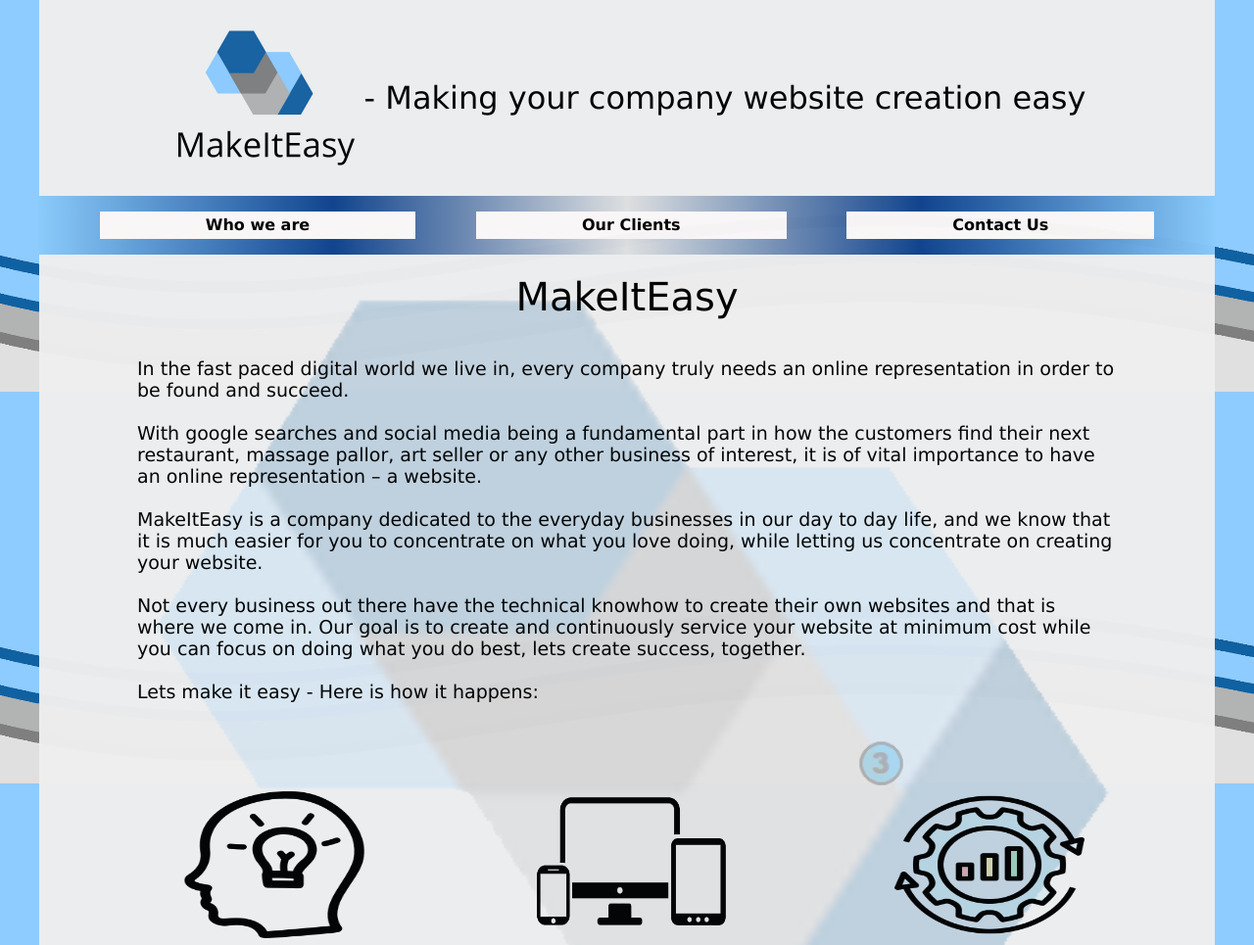
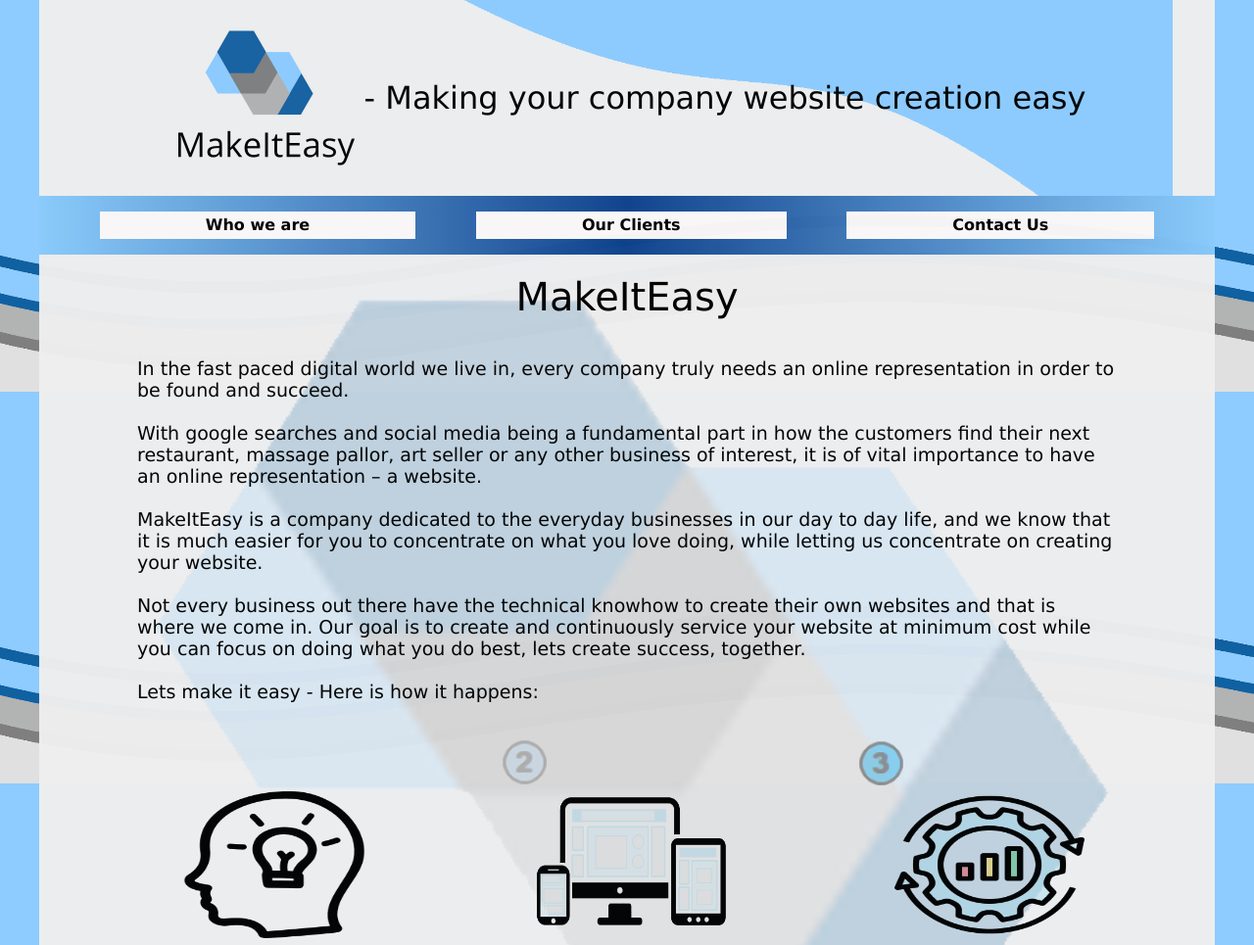
Before and after one commit to ImanRS1/MakeItEasy, a plain HTML site: page index.html in a window 1280 px wide. Shown: the top 965 px of the page at 98% size. Drawn offline with Linux system fonts and the light colour scheme.

Commit message:
heade design and pres number

```diff
--- a/index.html
+++ b/index.html
@@ -11,6 +11,7 @@
     <div class="main">
         <div class="header-section">
             <div id="logo-section">
+                <img src="images/header-background.png" id="header-background">
                 <img src=images/logo.png>
                 <h1 id="logo-header">- Making your company website creation easy</h1>
             </div>
--- a/styles.css
+++ b/styles.css
@@ -38,6 +38,14 @@ body{
 
 #logo-header{
     font-weight: lighter;
+    z-index: 1;
+}
+
+#header-background{
+    position: absolute;
+    z-index: 0;
+    height: 26%;
+    width: 87%;
 }
 
 .nav-section{
@@ -46,7 +54,7 @@ body{
     position: sticky;
     top: 0;
     z-index: 99;
-    background-image: linear-gradient(to right, rgb(139, 203, 251), rgb(15, 65, 139) , rgb(224, 224, 224), rgb(15, 65, 139), rgb(139, 203, 251));
+    background-image: linear-gradient(to right, rgb(139, 203, 251), rgb(15, 65, 139), rgb(139, 203, 251));
 }
 
 .nav-section ul{
@@ -101,6 +109,8 @@ body{
     user-select: none;
 }
 
+
+
 .pres-pics img{
     height: 150px;
     width: 200px;
@@ -125,7 +135,7 @@ body{
 #pres-number-pic{
     height: 50px;
     width: 50px;
-    opacity: 0;
+    opacity: 0.2;
 }
 
 
@@ -214,7 +224,7 @@ body{
         opacity: 1;
     }
     33.3333% {
-        opacity: 0;
+        opacity: 0.2;
       }
 }
 
```
Also changed, not shown: images/header-background.png (added), images/pres1-background.png (added).
